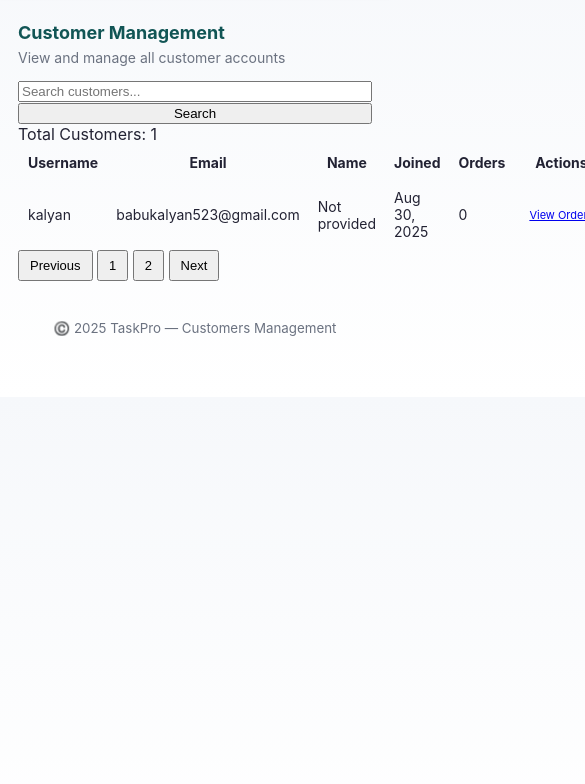
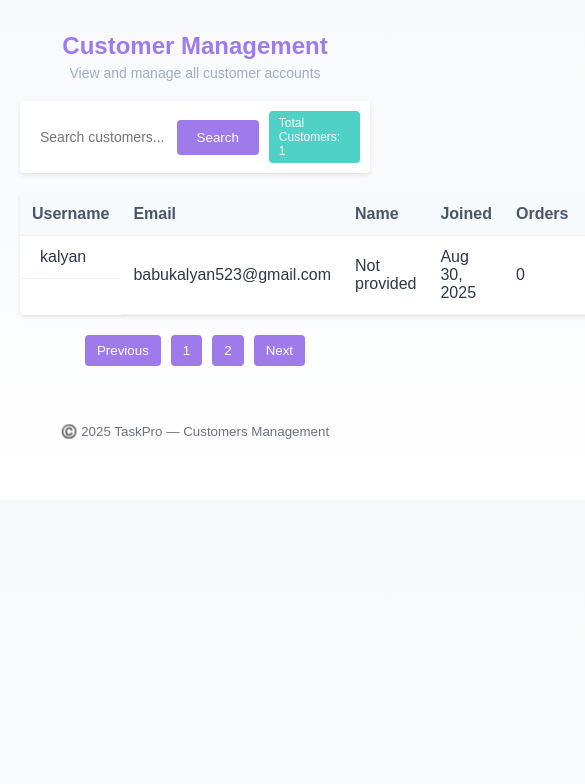
Before and after one commit to chalapakaharshavardhan-ship-it/Owner, a plain HTML site: page customers.html in a window 390 px wide. Shown: the part 60-844 px from the top of the page, 585 px wide, since content can reach past the window. Drawn offline with Linux system fonts and the light colour scheme.

Commit message:
Fix mobile view alignment and update spacing in dashboard

```diff
--- a/customers.css
+++ b/customers.css
@@ -1,83 +1,126 @@
-/* ---------------------------
-   📱 Responsive Fixes
----------------------------- */
-
-/* Tablet adjustments */
-@media (max-width: 768px) {
+body {
+        font-family: Arial, sans-serif;
+        background-color: #f5f7fa;
+        margin: 0;
+        padding: 0;
+      }
+      .container {
+        padding: 20px;
+        max-width: 1200px;
+        margin: 0 auto;
+      }
+      .hero {
+        text-align: center;
+        margin-bottom: 20px;
+      }
       .hero h1 {
-    font-size: 20px;
+        color: #9f7aea;
+        margin: 0;
+        font-size: 24px;
       }
-
+      .hero .subtitle {
+        color: #a0aec0;
+        margin: 5px 0;
+      }
+      .search-container {
+        display: flex;
+        justify-content: space-between;
+        align-items: center;
+        margin-bottom: 20px;
+        background: #fff;
+        padding: 10px;
+        border-radius: 4px;
+        box-shadow: 0 2px 4px rgba(0, 0, 0, 0.1);
+      }
+      .search-container input {
+        width: 60%;
+        padding: 10px;
+        border: 1px solid #e2e8f0;
+        border-radius: 4px;
+        font-size: 14px;
+        border: none;
+      }
+      .search-container button {
+        padding: 10px 20px;
+        background-color: #9f7aea;
+        color: white;
+        border: none;
+        border-radius: 4px;
+        cursor: pointer;
+        margin-right: 10px;
+      }
+      .search-container button:hover {
+        background-color: #8a4af3;
+      }
+      .total-customers {
+        background-color: #4fd1c5;
+        color: white;
+        padding: 5px 10px;
+        border-radius: 4px;
+        font-size: 12px;
+      }
+      table {
+        width: 100%;
+        border-collapse: collapse;
+        background: #fff;
+        box-shadow: 0 2px 4px rgba(0, 0, 0, 0.1);
+        border-radius: 4px;
+      }
       th, td {
-    padding: 8px;
+        padding: 12px;
+        text-align: left;
+        border-bottom: 1px solid #edf2f7;
+      }
+      th {
+        background-color: #f7fafc;
+        color: #4a5568;
+      }
+      td {
+        color: #2d3748;
+      }
+      .customer-info {
+        display: flex;
+        align-items: center;
+      }
+      .customer-info .username {
+        margin-left: 8px;
+      }
+      .view-orders {
+        background-color: #63b3ed;
+        color: white;
+        padding: 6px 12px;
+        border: none;
+        border-radius: 4px;
+        text-decoration: none;
         font-size: 14px;
-    word-break: keep-all;   /* keep content together */
       }
-
+      .view-orders:hover {
+        background-color: #4299e1;
+      }
+      .pagination {
+        display: flex;
+        justify-content: center;
+        margin-top: 20px;
+      }
+      .pagination button {
+        padding: 8px 12px;
+        background-color: #9f7aea;
+        color: white;
+        border: none;
+        border-radius: 4px;
+        cursor: pointer;
+        display: flex;
+        align-items: center;
+        margin: 0 5px;
+      }
+      .pagination button:hover {
+        background-color: #8a4af3;
+      }
+    .active {
+        background: #6c63ff;
+        color: white;
+      }
+      /* ✅ Fix "View Orders" wrapping on mobile */
 .view-orders {
-    font-size: 12px;
-    padding: 4px 8px;
-    white-space: nowrap;    /* ✅ stays on one line */
-    display: inline-block;
+  white-space: nowrap;
 }
-
-  .pagination button {
-    padding: 6px 10px;
-    font-size: 13px;
-  }
-
-  /* Stack search + make flexible */
-  .search-container {
-    flex-wrap: wrap;
-    gap: 10px;
-  }
-
-  .search-container input {
-    flex: 1;
-    min-width: 200px;
-    width: auto;
-  }
-
-  .search-container button {
-    flex-shrink: 0;
-  }
-
-  /* Allow table scroll */
-  .table-container {
-    width: 100%;
-    overflow-x: auto;
-  }
-
-  .table-container table {
-    min-width: 700px;
-  }
-}
-
-/* Mobile phones */
-@media (max-width: 480px) {
-  .hero h1 {
-    font-size: 18px;
-  }
-
-  /* Stack search bar vertically */
-  .search-container {
-    flex-direction: column;
-    align-items: stretch;
-  }
-
-  .search-container input,
-  .search-container button {
-    width: 100%;
-  }
-
-  /* Table forces scroll on smaller screens */
-  .table-container table {
-    min-width: 600px;  /* ✅ keeps columns readable */
-  }
-
-  .view-orders {
-    font-size: 11px;
-    padding: 4px 6px;
-    white-space: nowrap;   /* ✅ never wraps */
-  }
-}
--- a/reg.css
+++ b/reg.css
@@ -1,10 +1,4 @@
-<!DOCTYPE html>
-<html lang="en">
-<head>
-    <meta charset="UTF-8" />
-    <meta name="viewport" content="width=device-width, initial-scale=1.0"/>
-    <title>TaskPro - Register</title>
-    <style>
+
         body {
             font-family: Arial, sans-serif;
             background-color: #f9fafb;
@@ -142,53 +136,3 @@
         .register-form .login-link a:hover {
             text-decoration: underline;
         }
-    </style>
-</head>
-<body>
-
-    <!-- Header -->
-    <header>
-        <div class="logo">
-            ✔ TaskPro
-        </div>
-        <div class="buttons">
-            <button class="login-btn" onclick="window.location.href='file:///C:/Users/visha/Downloads/ecom-project/LOGIN_PAGE.html'">Login</button>
-            <button class="register-btn">Register</button>
-        </div>
-    </header>
-
-    <!-- Register Form -->
-    <div class="form-container">
-        <div class="register-form">
-            <h2>Create Account</h2>
-            <p>Join TaskPro to get started</p>
-
-            <div class="upload-photo">
-                <img src="https://via.placeholder.com/80" alt="Profile Photo">
-                <button type="button">Upload Photo</button>
-            </div>
-            <div class="upload-text">
-                Click on image or button to upload profile picture (JPG/PNG, max 5MB)
-            </div>
-
-            <form onsubmit="event.preventDefault(); window.location.href='file:///C:/Users/visha/Downloads/ecom-project/LOGIN_PAGE.html';">
-                <label for="username">Username</label>
-                <input type="text" id="username" placeholder="Choose a username" required>
-
-                <label for="email">Email</label>
-                <input type="email" id="email" placeholder="Enter your email" required>
-
-                <label for="password">Password</label>
-                <input type="password" id="password" placeholder="Create a password" required>
-
-                <button type="submit" class="submit-btn">Register</button>
-            </form>
-
-            <div class="login-link">
-                Already have an account? <a href="file:///C:/Users/visha/Downloads/ecom-project/LOGIN_PAGE.html">Login here</a>
-            </div>
-        </div>
-    </div>
-
-</body>
-</html>
--- a/subcategory.css
+++ b/subcategory.css
@@ -100,7 +100,7 @@
   padding: 40px 20px;
   text-align: center;
   border-radius: 12px;
-  margin-bottom: 25px;
+  margin-bottom: 40px;
   box-shadow: 0 4px 10px rgba(0, 0, 0, 0.1);
 }
 
@@ -577,3 +577,10 @@
     white-space: nowrap;
   }
 }
+/* Extra gap between TaskPro navbar and Manage Subcategories */
+.subcategory-banner {
+  margin-top: 30px; /* adjust number as needed */
+}
+body {
+  padding-top: 90px; /* creates global space below the fixed navbar */
+}
```
Also changed, not shown: products.html (+1 -1 lines). Lines whose indentation alone changed are shown as unchanged.
